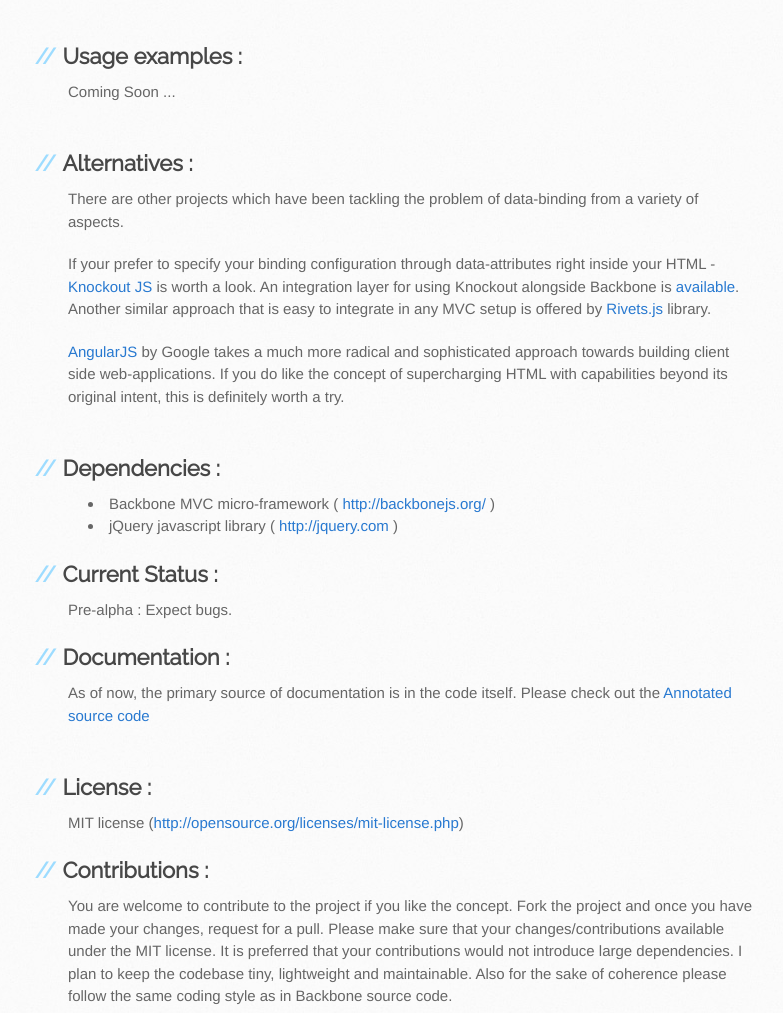
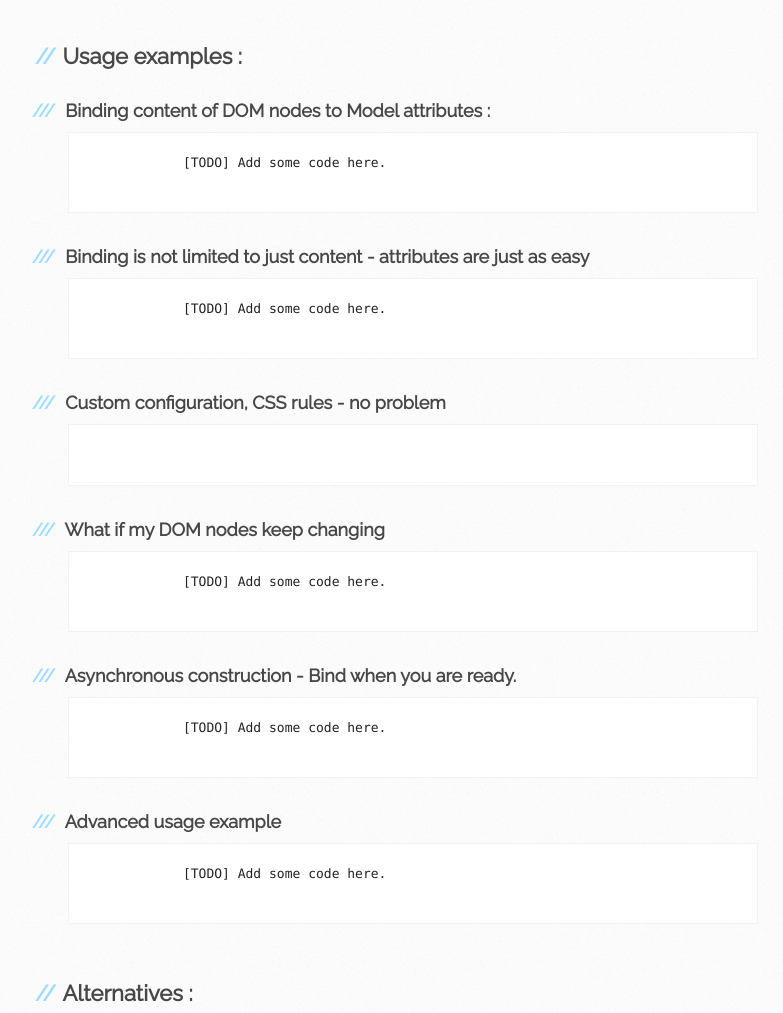
Before and after one commit to lorefnon/Orchestrator, a plain HTML site: page index.html in a window 1280 px wide. Shown: the part 760-1773 px from the top of the page, without its empty margins (102-885 px from the left). Drawn offline with Linux system fonts and the light colour scheme; a web font is replaced by a local one.

Commit message:
Include javascript files and usage code stubs in index.html

```diff
--- a/index.html
+++ b/index.html
@@ -14,6 +14,9 @@
         <![endif]-->
 
     <title>Orchestrator by lorefnon</title>
+    <script src="src/orchestrator.js" type="text/javascript"></script>
+    <script src="javascripts/main.js" type="text/javascript"></script>
+    <script src="javascripts/examples.js" type="text/javascript"></script>
   </head>
 
   <body>
@@ -45,10 +48,29 @@
             done bind them to the model. Also real-time binding is supported for elements which might be added on-the-fly.
           </p>
           <hr><h2>Usage examples :</h2>
-          <!--<h3> Simple binding :</h3>-->
-          <p>
-            Coming Soon ...
-          </p>
+          <h3> Binding content of DOM nodes to Model attributes :</h3>
+          <pre>
+            [TODO] Add some code here.
+          </pre>
+          <h3> Binding is not limited to just content - attributes are just as easy </h3>
+          <pre>
+            [TODO] Add some code here.
+          </pre>
+          <h3> Custom configuration, CSS rules - no problem </h3>
+          <pre>
+          </pre>
+          <h3> What if my DOM nodes keep changing </h3>
+          <pre>
+            [TODO] Add some code here.
+          </pre>
+          <h3> Asynchronous construction - Bind when you are ready. </h3>
+          <pre>
+            [TODO] Add some code here.
+          </pre>
+          <h3> Advanced usage example </h3>
+          <pre>
+            [TODO] Add some code here.
+          </pre>
           <hr><h2>Alternatives :</h2>
           <p>
             There are other projects which have been tackling the problem of data-binding from a variety of aspects.
```
